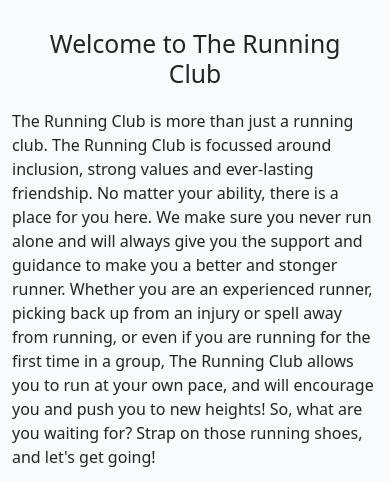
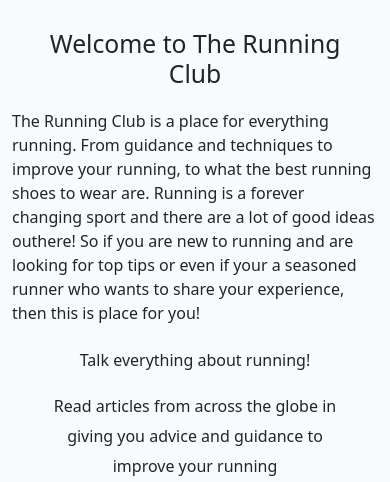
Before and after one commit to ssmi8/The-Running-Club, a Django app: page / in a window 390 px wide. Shown: the part 561-1043 px from the top of the page. Run offline with Django 3.2, Linux system fonts and the light colour scheme.

Commit message:
Spelling corrections

```diff
--- a/templates/account/login.html
+++ b/templates/account/login.html
@@ -12,7 +12,7 @@
     <div class="col-md-8 mt-3 offset-md-2">
       <h3>{% trans "Sign In" %}</h3>
 
-      <p>{% blocktrans %}Welcome back to the code|star blog. To leave a comment or like a post, please log in. If you
+      <p>{% blocktrans %}Welcome back to The Running Club. To leave a comment or like a post, please log in. If you
         have not created an account yet, then <a class="link" href="{{ signup_url }}">sign up</a>
         first.{% endblocktrans %}</p>
     </div>
--- a/templates/account/signup.html
+++ b/templates/account/signup.html
@@ -10,7 +10,7 @@
     <div class="col-md-8 mt-3 offset-md-2">
       <h3>{% trans "Sign Up" %}</h3>
 
-      <p>{% blocktrans %}Welcome back to the code|star blog. Do you already have an account? Then please <a class="link"
+      <p>{% blocktrans %}Welcome to The Running Club.  Do you already have an account? Then please <a class="link"
           href="{{ login_url }}">sign in</a> instead.{% endblocktrans %}</p>
     </div>
   </div>
--- a/templates/article.html
+++ b/templates/article.html
@@ -15,7 +15,7 @@
                             <div class="image-container">
                                 {% if "placeholder" in post.featured_image.url %}
                                 <img class="card-img-top"
-                                    src="https://codeinstitute.s3.amazonaws.com/fullstack/blog/default.jpg">
+                                    src="https://res.cloudinary.com/deqj8dkeq/image/upload/v1666455625/Portfolio%204/madvjqs911bypjpha20b.webp">
                                 {% else %}
                                 <img class="card-img-top" src=" {{ post.featured_image.url }}">
                                 {% endif %}
--- a/templates/base.html
+++ b/templates/base.html
@@ -81,10 +81,11 @@
     <!-- Footer -->
     <footer class="footer mt-auto py-3 dark-bg">
         <p class="m-0 text-center text-white">Made by Steven Smith 2022</p>
-        <p class="m-0 text-center text-white">Follow us: <i class="fab fa-facebook-square ms-3"></i>
-            <i class="fab fa-twitter-square ms-3"></i>
-            <i class="fab fa-instagram-square ms-3"></i>
-            <i class="fab fa-youtube-square ms-3"></i></p>
+        <p class="m-0 text-center text-white">Follow us:
+            <a href="https://www.facebook.com"><i class="fab fa-facebook-square ms-3"></i></a>
+            <a href="https://www.twitter.com"><i class="fab fa-twitter-square ms-3"></i></a>
+            <a href="https://www.instagram.com"><i class="fab fa-instagram-square ms-3"></i></a>
+            <a href="https://www.youtube.com"><i class="fab fa-youtube-square ms-3"></i></p></a>
     </footer>
     <script>
         setTimeout(function() {
--- a/templates/index.html
+++ b/templates/index.html
@@ -17,30 +17,18 @@
 <div class="container">
   <h2 class="home-title">Welcome to The Running Club</h2>
   <p>
-    The Running Club is more than just a running club.  The Running Club is focussed around inclusion, strong values and ever-lasting friendship. No matter your
-    ability, there is a place for you here.  We make sure you never run alone and will always give you the support and guidance to make you a better and stonger
-    runner.  Whether you are an experienced runner, picking back up from an injury or spell away from running, or even if you are running for the first time in a
-    group, The Running Club allows you to run at your own pace, and will encourage you and push you to new heights!
-
-    So, what are you waiting for?  Strap on those running shoes, and let's get going!
+    The Running Club is a place for everything running. From guidance and techniques to improve your running, to what
+    the best running shoes to wear are.  Running is a forever changing sport and there are a lot of good ideas outhere!
+    So if you are new to running and are looking for top tips or even if your a seasoned runner who wants to share your
+    experience, then this is place for you!
 </p>
 </div>
 
-<div class="page-header" style="height: 200px; background-image:
-    url('https://res.cloudinary.com/deqj8dkeq/image/upload/v1666810883/Portfolio%204/Man-running-beach_n45mai.jpg')">
-      <div class="container">
-			  <div class="row">
-				  <div class="col-lg-8 col-md-10 mx-auto">
-					</div>
-				</div>
-			</div>
-		</div>
-
 <div class="container-fluid">
   <div class="row intro-msg">
-    <p>The benefits of running</p>
-    <p>In these</p>
-    <p>Spaces</p>
+    <p>Talk everything about running!</p>
+    <p>Read articles from across the globe in giving you advice and guidance to improve your running</p>
+    <p>If you have any top tips or topics, then please share with the community!</p>
   </div>
   <div class="d-flex justify-content-center">
     {% if user.is_authenticated %}
@@ -51,13 +39,7 @@
 
   </div>
 </div>
-
-<div class="container-fluid">
-  <div class="row intro-msg">
-    <p>Please add your own articles</p>
-  </div>
-
-
+<div>
+  <p></p>
 </div>
-
 {% endblock %}
--- a/templates/my_articles.html
+++ b/templates/my_articles.html
@@ -3,12 +3,12 @@
 {% block content %}
 
 <div class="container-fluid my-articles-container mx-auto">
-    <h3 class="title">My Artilces</h3>
+    <h3 class="title">My Articles:</h3>
 
     {% for post in posts %}
         <div class="card my-list">
             {% if post.approved %}
-            <h5 class="card-headrer status">Published <i class="fas fa-check"></i></h5>
+            <h5 class="card-header status">Published <i class="fas fa-check"></i></h5>
             {% else %}
             <h5 class="card-header status">Pending Approval</h5>
             {% endif %}
```
Also changed, not shown: static/css/style.css (+45 -21 lines).
